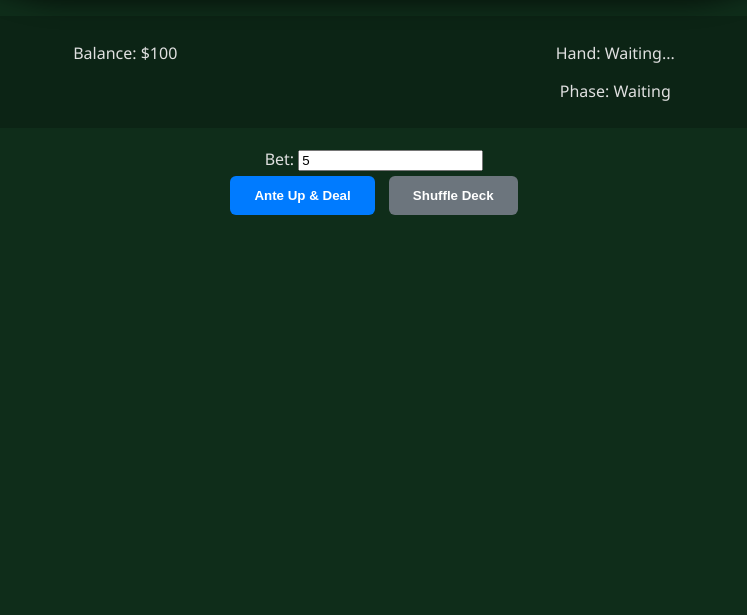
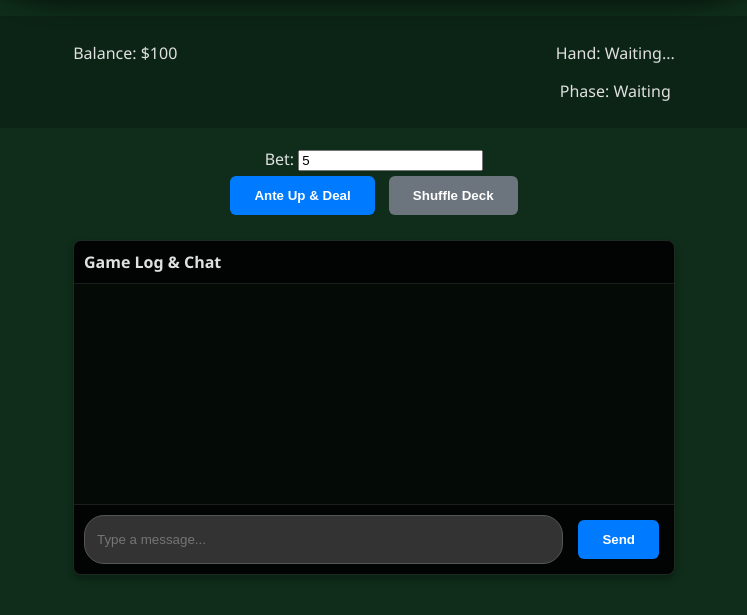
Before and after one commit to charles-forsyth/5-card-poker, a FastAPI app: page / in a window 1280 px wide. Shown: the part 648-1263 px from the top of the page, without its empty margins (266-1013 px from the left). Before the commit the page ends 863 px from the top, so only its background shows below. Run offline with FastAPI, Linux system fonts and the light colour scheme; data that the repository does not hold is empty.

Commit message:
feat: Add opponent feedback via chat log and player-to-player chat

```diff
--- a/pyproject.toml
+++ b/pyproject.toml
@@ -4,7 +4,7 @@ build-backend = "hatchling.build"
 
 [project]
 name = "5-card-poker"
-version = "0.2.7"
+version = "0.3.0"
 description = "A 5 card poker web app with a darkmode and advanced javascript features"
 readme = "README.md"
 requires-python = ">=3.9"
--- /dev/null
+++ b/src/five_card_poker/chat.py
@@ -0,0 +1,22 @@
+from typing import List
+from pydantic import BaseModel
+import time
+import uuid
+
+class ChatMessage(BaseModel):
+    id: str = str(uuid.uuid4())
+    player_id: str
+    text: str
+    timestamp: float = time.time()
+
+class ChatManager:
+    def __init__(self):
+        self.messages: List[ChatMessage] = []
+
+    def add_message(self, player_id: str, text: str):
+        msg = ChatMessage(player_id=player_id, text=text)
+        self.messages.append(msg)
+        return msg
+
+    def get_messages(self, limit: int = 50):
+        return self.messages[-limit:]
--- a/src/five_card_poker/main.py
+++ b/src/five_card_poker/main.py
@@ -3,15 +3,17 @@ from fastapi.templating import Jinja2Templates
 from fastapi.staticfiles import StaticFiles
 from fastapi.responses import HTMLResponse
 from .logic import Table, Player, PlayerType
-from .models import ActionRequest, DrawRequest, BetRequest
+from .models import ActionRequest, DrawRequest, BetRequest, ChatRequest
 from .ai import GeminiPokerAgent
+from .chat import ChatManager
 
 app = FastAPI()
 
 app.mount("/static", StaticFiles(directory="src/five_card_poker/static"), name="static")
 templates = Jinja2Templates(directory="src/five_card_poker/templates")
 
-table = Table()
+chat_manager = ChatManager()
+table = Table(chat_manager=chat_manager)
 table.add_player(Player(id="player1", name="You", type=PlayerType.HUMAN))
 # Use different system prompts or persona via distinct agents if desired
 agent1 = GeminiPokerAgent(model_name="gemini-2.5-pro")
@@ -94,11 +96,21 @@ async def shuffle_deck():
 
 @app.post("/reset")
 async def reset_game():
-    global table
-    table = Table()
+    global table, chat_manager
+    chat_manager = ChatManager()
+    table = Table(chat_manager=chat_manager)
     table.add_player(Player(id="player1", name="You", type=PlayerType.HUMAN))
     agent1 = GeminiPokerAgent(model_name="gemini-2.5-pro")
     agent2 = GeminiPokerAgent(model_name="gemini-2.5-pro")
     table.add_player(Player(id="bot1", name="Bot 1", type=PlayerType.AI, agent=agent1))
     table.add_player(Player(id="bot2", name="Bot 2", type=PlayerType.AI, agent=agent2))
     return {"message": "Game reset"}
+
+@app.post("/chat/send")
+async def send_chat_message(request: ChatRequest):
+    msg = chat_manager.add_message(request.player_id, request.text)
+    return msg
+
+@app.get("/chat/messages")
+async def get_chat_messages(limit: int = 50):
+    return chat_manager.get_messages(limit=limit)
--- a/src/five_card_poker/models.py
+++ b/src/five_card_poker/models.py
@@ -90,3 +90,8 @@ class BetRequest(BaseModel):
 class DrawRequest(BaseModel):
     held_indices: List[int]
     player_id: Optional[str] = "player1"
+
+
+class ChatRequest(BaseModel):
+    player_id: str
+    text: str
--- a/src/five_card_poker/static/script.js
+++ b/src/five_card_poker/static/script.js
@@ -214,4 +214,87 @@ document.addEventListener('DOMContentLoaded', () => {
             default: return '';
         }
     }
+
+    // --- Chat Logic ---
+    const chatMessagesDiv = document.getElementById('chat-messages');
+    const chatInput = document.getElementById('chat-input');
+    const chatSendBtn = document.getElementById('chat-send-btn');
+    let lastMessageTimestamp = 0;
+
+    async function fetchChatMessages() {
+        try {
+            const response = await fetch('/chat/messages?limit=50');
+            if (response.ok) {
+                const messages = await response.json();
+                renderChatMessages(messages);
+            }
+        } catch (error) {
+            console.error('Error fetching chat:', error);
+        }
+    }
+
+    function renderChatMessages(messages) {
+        let shouldScroll = false;
+
+        // Only append new messages (simple check via length or content,
+        // but for now we clear and re-render or check against last rendered count?
+        // Actually, re-rendering all is easiest for now, but not efficient.
+        // Let's just clear and re-render.
+        // To avoid flicker, we could diff, but let's keep it simple.
+
+        const wasAtBottom = chatMessagesDiv.scrollHeight - chatMessagesDiv.scrollTop === chatMessagesDiv.clientHeight;
+
+        chatMessagesDiv.innerHTML = '';
+
+        messages.forEach(msg => {
+            const div = document.createElement('div');
+            div.classList.add('chat-msg');
+
+            if (msg.player_id === 'system') {
+                div.classList.add('system');
+                div.textContent = msg.text;
+            } else if (msg.player_id === playerId) {
+                div.classList.add('me');
+                div.textContent = msg.text; // Text only for me
+            } else {
+                div.classList.add('other');
+                // Maybe prepend name if we knew it?
+                // For now, assume player_id is descriptive enough or just show text
+                // Ideally, we'd map ID to Name.
+                div.textContent = `${msg.player_id}: ${msg.text}`;
+            }
+
+            chatMessagesDiv.appendChild(div);
+        });
+
+        if (wasAtBottom) {
+            chatMessagesDiv.scrollTop = chatMessagesDiv.scrollHeight;
+        }
+    }
+
+    async function sendChatMessage() {
+        const text = chatInput.value.trim();
+        if (!text) return;
+
+        try {
+            await fetch('/chat/send', {
+                method: 'POST',
+                headers: { 'Content-Type': 'application/json' },
+                body: JSON.stringify({ player_id: playerId, text: text })
+            });
+            chatInput.value = '';
+            fetchChatMessages(); // Update immediately
+        } catch (error) {
+            console.error('Error sending chat:', error);
+        }
+    }
+
+    chatSendBtn.addEventListener('click', sendChatMessage);
+    chatInput.addEventListener('keypress', (e) => {
+        if (e.key === 'Enter') sendChatMessage();
+    });
+
+    // Poll for chat
+    setInterval(fetchChatMessages, 2000);
+    fetchChatMessages(); // Initial fetch
 });
--- a/src/five_card_poker/static/style.css
+++ b/src/five_card_poker/static/style.css
@@ -176,3 +176,89 @@ body {
 .btn.secondary { background: var(--secondary-color); color: #fff; }
 
 .btn:disabled { opacity: 0.5; cursor: not-allowed; }
+
+/* Chat Styles */
+#chat-container {
+    width: 100%;
+    max-width: 600px;
+    background: rgba(0, 0, 0, 0.6);
+    border: 1px solid rgba(255, 255, 255, 0.1);
+    border-radius: 8px;
+    margin: 20px auto;
+    overflow: hidden;
+    display: flex;
+    flex-direction: column;
+    box-shadow: 0 4px 6px rgba(0,0,0,0.3);
+}
+
+#chat-header {
+    background: rgba(0, 0, 0, 0.8);
+    padding: 10px;
+    font-weight: bold;
+    border-bottom: 1px solid rgba(255, 255, 255, 0.1);
+    text-align: left;
+}
+
+#chat-messages {
+    height: 200px;
+    overflow-y: auto;
+    padding: 10px;
+    display: flex;
+    flex-direction: column;
+    gap: 8px;
+    text-align: left;
+    background: rgba(0, 0, 0, 0.4);
+}
+
+.chat-msg {
+    font-size: 0.9rem;
+    padding: 6px 10px;
+    border-radius: 12px;
+    max-width: 80%;
+    word-wrap: break-word;
+}
+
+.chat-msg.system {
+    color: var(--warning-color);
+    font-style: italic;
+    font-size: 0.85rem;
+    background: transparent;
+    align-self: center;
+    text-align: center;
+}
+
+.chat-msg.me {
+    background: var(--primary-color);
+    color: white;
+    align-self: flex-end;
+    border-bottom-right-radius: 2px;
+}
+
+.chat-msg.other {
+    background: var(--secondary-color);
+    color: white;
+    align-self: flex-start;
+    border-bottom-left-radius: 2px;
+}
+
+#chat-input-area {
+    display: flex;
+    padding: 10px;
+    background: rgba(0, 0, 0, 0.8);
+    border-top: 1px solid rgba(255, 255, 255, 0.1);
+}
+
+#chat-input {
+    flex: 1;
+    padding: 8px 12px;
+    border: 1px solid #555;
+    border-radius: 20px;
+    background: #333;
+    color: white;
+    margin-right: 10px;
+    outline: none;
+}
+
+#chat-input:focus {
+    border-color: var(--primary-color);
+}
--- a/src/five_card_poker/templates/index.html
+++ b/src/five_card_poker/templates/index.html
@@ -64,6 +64,15 @@
                 <button id="shuffle-btn" class="btn secondary">Shuffle Deck</button>
             </div>
         </div>
+
+        <div id="chat-container">
+            <div id="chat-header">Game Log & Chat</div>
+            <div id="chat-messages"></div>
+            <div id="chat-input-area">
+                <input type="text" id="chat-input" placeholder="Type a message...">
+                <button id="chat-send-btn" class="btn primary">Send</button>
+            </div>
+        </div>
     </div>
     <script src="/static/script.js"></script>
 </body>
```
Also changed, not shown: design_doc.md (+44 -0 lines), src/five_card_poker/logic.py (+52 -2 lines), tests/test_chat.py (added, +62 -0 lines), 1 other file.
